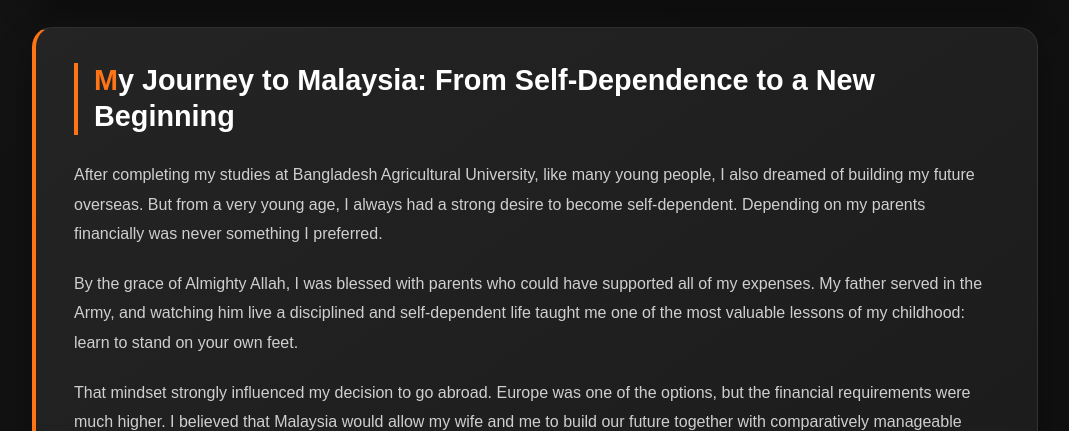
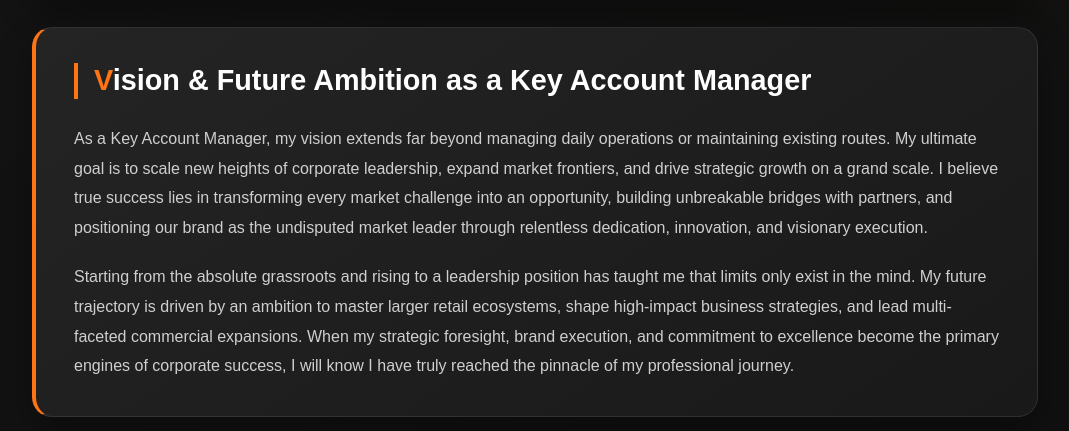
Before and after one commit to mehedialimayon-del/MEHEDI-ALIM-AYON-PORTFOLIO, a plain HTML site: page kam.html in a window 1280 px wide. Shown: the part 2448-2879 px from the top of the page, without its empty margins (105-1174 px from the left). Drawn offline with Linux system fonts and the light colour scheme.

Commit message:
Update kam.html

```diff
--- a/kam.html
+++ b/kam.html
@@ -792,6 +792,22 @@ li strong {
 
 <section class="content-box">
 
+    <h2>Vision & Future Ambition as a Key Account Manager</h2>
+
+    <p>
+        As a Key Account Manager, my vision extends far beyond managing daily operations or maintaining existing routes. My ultimate goal is to scale new heights of corporate leadership, expand market frontiers, and drive strategic growth on a grand scale. I believe true success lies in transforming every market challenge into an opportunity, building unbreakable bridges with partners, and positioning our brand as the undisputed market leader through relentless dedication, innovation, and visionary execution.
+    </p>
+
+    <p>
+        Starting from the absolute grassroots and rising to a leadership position has taught me that limits only exist in the mind. My future trajectory is driven by an ambition to master larger retail ecosystems, shape high-impact business strategies, and lead multi-faceted commercial expansions. When my strategic foresight, brand execution, and commitment to excellence become the primary engines of corporate success, I will know I have truly reached the pinnacle of my professional journey.
+    </p>
+
+</section>
+
+
+
+<section class="content-box">
+
     <h2>My Journey to Malaysia: From Self-Dependence to a New Beginning</h2>
 
     <p>
```
